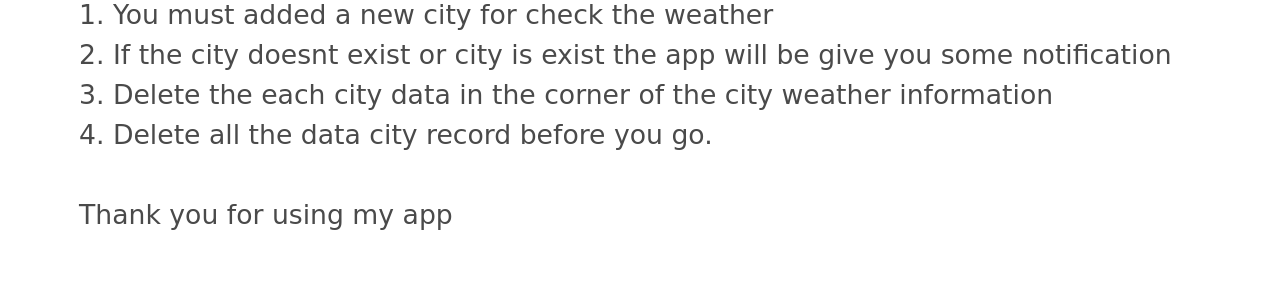
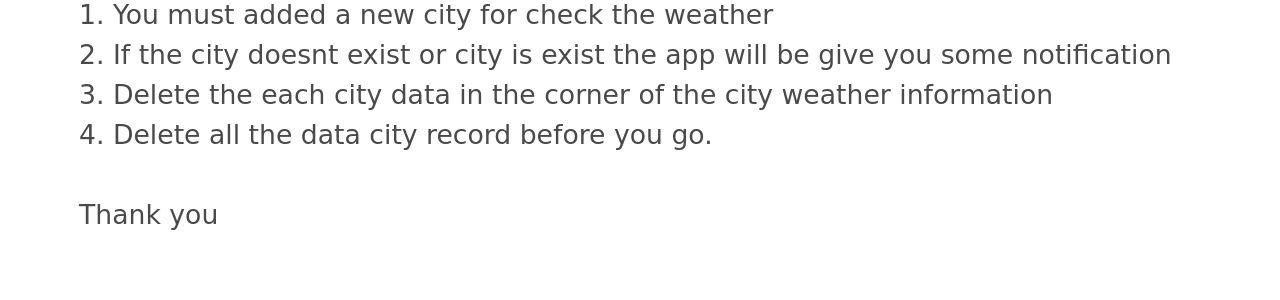
Before and after one commit to Nagu0804/weather_app, a Django app: page /help/ in a window 1280 px wide. Shown: the part 163-463 px from the top of the page. Run offline with Django 3.2, Linux system fonts and the light colour scheme; some libraries are stand-ins or nearby versions; some web fonts are replaced.

Commit message:
first commit

```diff
--- a/weather/templates/weather/help.html
+++ b/weather/templates/weather/help.html
@@ -68,7 +68,7 @@
                <br>
                <div class="row">
                    <div class="col-md-12">
-                       <p>Thank you for using my app </p>
+                       <p>Thank you </p>
                    </div>
                </div>
            </div>
```
Also changed, not shown: README.md.
